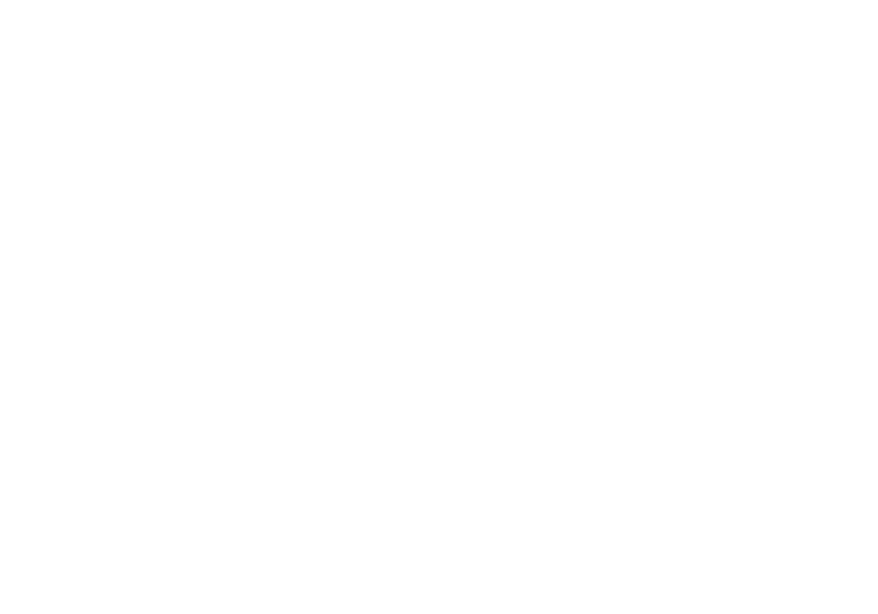
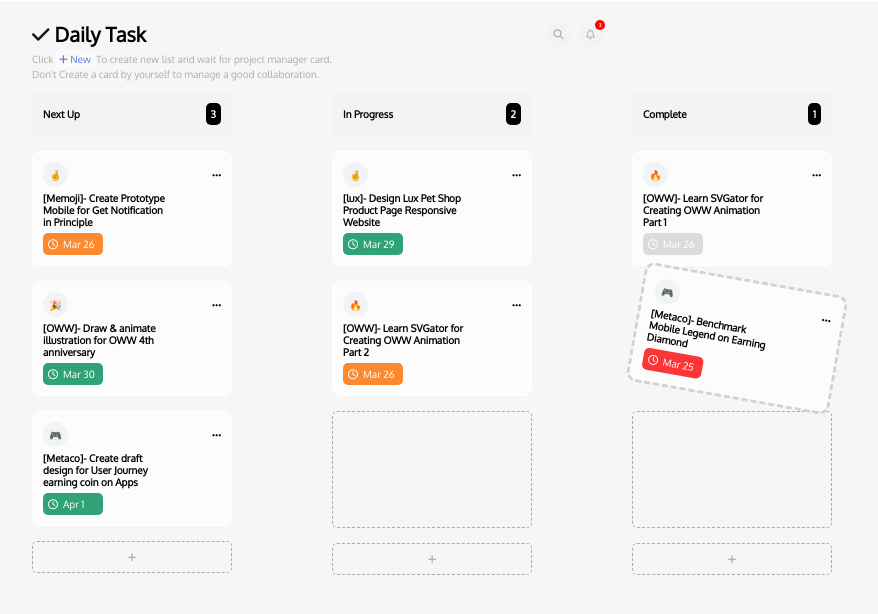
Before and after one commit to shakiratkemi/To-do-App, a plain HTML site: page index.html in a window 1280 px wide. Shown: the whole page, without its empty margins (19-897 px from the left). Drawn offline with Linux system fonts and the light colour scheme; a web font is replaced by a local one.

Commit message:
Updated the html and css

```diff
--- a/index.css
+++ b/index.css
@@ -0,0 +1,195 @@
+* {
+  box-sizing: border-box;
+  margin: 0;
+  padding: 0;
+}
+
+.container {
+  background-color: rgb(246, 246, 246);
+  border: 1px solid rgb(255, 255, 255);
+  border-radius: 7px;
+  padding: 20px 0px 0px 50px;
+  font-family: "Oxygen", sans-serif;
+  font-size: 10px;
+  height: 100vh;
+}
+
+header {
+  display: flex;
+  gap: 400px;
+  align-items: center;
+  font-size: 20px;
+  font-weight: bold;
+  margin-bottom: 5px;
+}
+
+.header-icons {
+  display: flex;
+  gap: 7px;
+  align-items: center;
+}
+
+.search,
+.bell {
+  background-color: rgb(242, 243, 245);
+  color: rgb(171, 171, 171);
+  width: 25px;
+  height: 25px;
+  border-radius: 50%;
+  padding: 10px;
+  font-size: 10px;
+  display: flex;
+  justify-content: center;
+  align-items: center;
+}
+
+.bell {
+  position: relative;
+}
+
+.bell-num {
+  position: absolute;
+  top: -2px;
+  left: 17px;
+  background-color: red;
+  color: white;
+  width: 7px;
+  height: 7px;
+  border-radius: 50%;
+  padding: 5px;
+  font-size: 5px;
+  display: flex;
+  justify-content: center;
+  align-items: center;
+}
+
+.note {
+  line-height: 1.5;
+  color: rgb(171, 171, 171);
+  margin-bottom: 10px;
+}
+
+.new {
+  color: rgb(96, 120, 230);
+  background-color: rgb(249, 250, 250);
+  border: 1px solid rgb(249, 250, 250);
+  border-radius: 3px;
+  padding: 2px;
+}
+
+.tasks-container {
+  display: flex;
+  gap: 100px;
+}
+
+.task-title {
+  display: flex;
+  align-items: center;
+  justify-content: space-between;
+  border: 1px solid rgb(242, 243, 245);
+  border-radius: 7px;
+  padding: 10px;
+  background-color: rgb(242, 243, 245);
+  font-weight: bold;
+  color: black;
+}
+
+.task-num {
+  background-color: black;
+  color: white;
+  border-radius: 5px;
+  padding: 5px;
+  display: flex;
+  justify-content: center;
+  align-items: center;
+}
+
+.task-description {
+  border: 1px solid white;
+  background-color: rgb(252, 252, 252);
+  border-radius: 7px;
+  margin-top: 15px;
+  padding: 10px;
+  width: 200px;
+}
+
+.task-emoji {
+  display: flex;
+  justify-content: space-between;
+  align-items: center;
+  /* color: rgb(171, 171, 171); */
+}
+
+.task-text {
+  font-weight: bold;
+  margin-top: 5px;
+}
+
+.task-emoji > div:first-of-type {
+  width: 25px;
+  height: 25px;
+  border-radius: 50%;
+  padding: 10px;
+  font-size: 10px;
+  display: flex;
+  justify-content: center;
+  align-items: center;
+  background-color: rgb(242, 243, 245);
+}
+
+.task-date {
+  display: flex;
+  align-items: center;
+  gap: 5px;
+  margin-top: 5px;
+  color: white;
+  background-color: rgb(251, 137, 48);
+  padding: 5px;
+  border-radius: 5px;
+  width: 60px;
+}
+
+.next .task-description:nth-child(3) .task-date,
+.next .task-description:last-child .task-date {
+  background-color: rgb(49, 162, 120);
+}
+
+.progress .task-description:nth-child(2) .task-date {
+  background-color: rgb(49, 162, 120);
+}
+
+.complete .task-description:nth-child(2) .task-date {
+  background-color: rgb(219, 219, 219);
+}
+
+.complete .task-description:nth-child(3) .task-date {
+  background-color: rgb(252, 54, 55);
+}
+
+.complete .task-description:nth-child(3) {
+  outline: dashed lightgrey;
+  transform: translate(5px) rotate(10deg);
+}
+
+.task-empty {
+  border: 1px dashed rgb(171, 171, 171);
+}
+
+.task-empty {
+  margin-top: 15px;
+  width: 200px;
+  height: 117px;
+  border: 1px dashed rgb(171, 171, 171);
+  border-radius: 5px;
+}
+
+.task-icon {
+  color: rgb(171, 171, 171);
+  border: 1px dashed rgb(171, 171, 171);
+  display: flex;
+  justify-content: center;
+  align-items: center;
+  padding: 10px;
+  margin-top: 15px;
+  border-radius: 5px;
+}
--- a/index.html
+++ b/index.html
@@ -17,5 +17,197 @@
     <link rel="stylesheet" href="./index.css" />
     <script src="./index.js"></script>
   </head>
-  <body></body>
+  <body>
+    <div class="container">
+      <header class="header-text">
+        <div>
+          <i class="fa-solid fa-check" style="color: #17191c"></i> Daily Task
+        </div>
+        <div class="header-icons">
+          <div class="search">
+            <i class="fa-solid fa-magnifying-glass"></i>
+          </div>
+          <div>
+            <div class="bell">
+              <i class="fa-regular fa-bell"></i>
+              <span class="bell-num">3</span>
+            </div>
+          </div>
+        </div>
+      </header>
+
+      <section class="note">
+        Click
+        <span class="new">
+          <i class="fa-solid fa-plus"></i>
+          New
+        </span>
+        To create new list and wait for project manager card.
+
+        <div>
+          Don't Create a card by yourself to manage a good collaboration.
+        </div>
+      </section>
+
+      <section class="tasks-container">
+        <section class="next">
+          <div class="task-lists">
+            <div class="task-title">
+              Next Up
+              <div class="task-num">3</div>
+            </div>
+
+            <div class="task-description">
+              <div class="task-emoji">
+                <div>🤞</div>
+                <div><i class="fa-solid fa-ellipsis"></i></div>
+              </div>
+              <div class="task-text">
+                [Memoji]- Create Prototype
+                <br />
+                Mobile for Get Notification
+                <br />
+                in Principle
+              </div>
+              <div class="task-date">
+                <div><i class="fa-regular fa-clock"></i></div>
+                Mar 26
+              </div>
+            </div>
+
+            <div class="task-description">
+              <div class="task-emoji">
+                <div>🎉</div>
+                <div><i class="fa-solid fa-ellipsis"></i></div>
+              </div>
+              <div class="task-text">
+                [OWW]- Draw & animate
+                <br />
+                illustration for OWW 4th
+                <br />
+                anniversary
+              </div>
+              <div class="task-date">
+                <div><i class="fa-regular fa-clock"></i></div>
+                Mar 30
+              </div>
+            </div>
+
+            <div class="task-description">
+              <div class="task-emoji">
+                <div>🎮</div>
+                <div><i class="fa-solid fa-ellipsis"></i></div>
+              </div>
+              <div class="task-text">
+                [Metaco]- Create draft
+                <br />
+                design for User Journey
+                <br />
+                earning coin on Apps
+              </div>
+              <div class="task-date">
+                <div><i class="fa-regular fa-clock"></i></div>
+                Apr 1
+              </div>
+            </div>
+          </div>
+          <div class="task-icon"><i class="fa-solid fa-plus"></i></div>
+        </section>
+
+        <section class="progress">
+          <div class="task-lists">
+            <div class="task-title">
+              In Progress
+              <div class="task-num">2</div>
+            </div>
+            <div class="task-description">
+              <div class="task-emoji">
+                <div>🤞</div>
+                <div><i class="fa-solid fa-ellipsis"></i></div>
+              </div>
+              <div class="task-text">
+                [lux]- Design Lux Pet Shop
+                <br />
+                Product Page Responsive
+                <br />
+                Website
+              </div>
+
+              <div class="task-date">
+                <div><i class="fa-regular fa-clock"></i></div>
+                Mar 29
+              </div>
+            </div>
+
+            <div class="task-description">
+              <div class="task-emoji">
+                <div>🔥</div>
+                <div><i class="fa-solid fa-ellipsis"></i></div>
+              </div>
+              <div class="task-text">
+                [OWW]- Learn SVGator for
+                <br />
+                Creating OWW Animation
+                <br />
+                Part 2
+              </div>
+              <div class="task-date">
+                <div><i class="fa-regular fa-clock"></i></div>
+                Mar 26
+              </div>
+            </div>
+          </div>
+          <div class="task-empty"></div>
+          <div class="task-icon"><i class="fa-solid fa-plus"></i></div>
+        </section>
+
+        <section class="complete">
+          <div class="task-lists">
+            <div class="task-title">
+              Complete
+              <div class="task-num">1</div>
+            </div>
+            <div class="task-description">
+              <div class="task-emoji">
+                <div>🔥</div>
+                <div><i class="fa-solid fa-ellipsis"></i></div>
+              </div>
+              <div class="task-text">
+                [OWW]- Learn SVGator for
+                <br />
+                Creating OWW Animation
+                <br />
+                Part 1
+              </div>
+
+              <div class="task-date">
+                <div><i class="fa-regular fa-clock"></i></div>
+                Mar 26
+              </div>
+            </div>
+
+            <div class="task-description">
+              <div class="task-emoji">
+                <div>🎮</div>
+                <div><i class="fa-solid fa-ellipsis"></i></div>
+              </div>
+              <div class="task-text">
+                [Metaco]- Benchmark
+                <br />
+                Mobile Legend on Earning
+                <br />
+                Diamond
+              </div>
+              <div class="task-date">
+                <div><i class="fa-regular fa-clock"></i></div>
+                Mar 25
+              </div>
+            </div>
+          </div>
+          <div class="task-empty"></div>
+          <div class="task-icon"><i class="fa-solid fa-plus"></i></div>
+        </section>
+      </section>
+    </div>
+  </body>
 </html>
```
